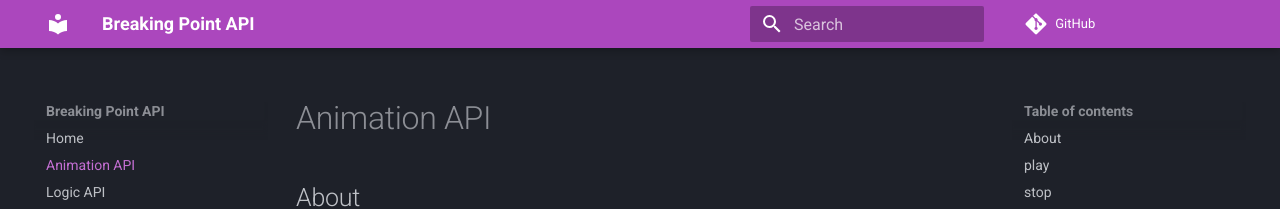
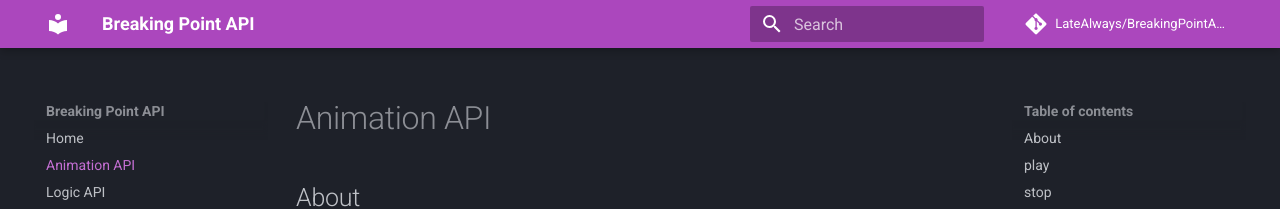
Before and after one commit to LateAlways/BreakingPointAPI, an MkDocs documentation site: the page built from docs/animationapi.md, in a window 1280 px wide. Shown: the top 209 px of the page. Built offline with MkDocs 1.6.1 and Material for MkDocs 9.7.7, drawn with Linux system fonts in a browser that asks for light colours; comment, search, counter and statistics services are not loaded.

Commit message:
Update mkdocs.yml

```diff
--- a/mkdocs.yml
+++ b/mkdocs.yml
@@ -1,6 +1,7 @@
 site_name: Breaking Point API
 site_url: https://latealways.is-a.dev/BreakingPointAPI
 repo_url: https://github.com/LateAlways/BreakingPointAPI
+repo_name: LateAlways/BreakingPointAPI
 theme:
   name: material
   features:
```
